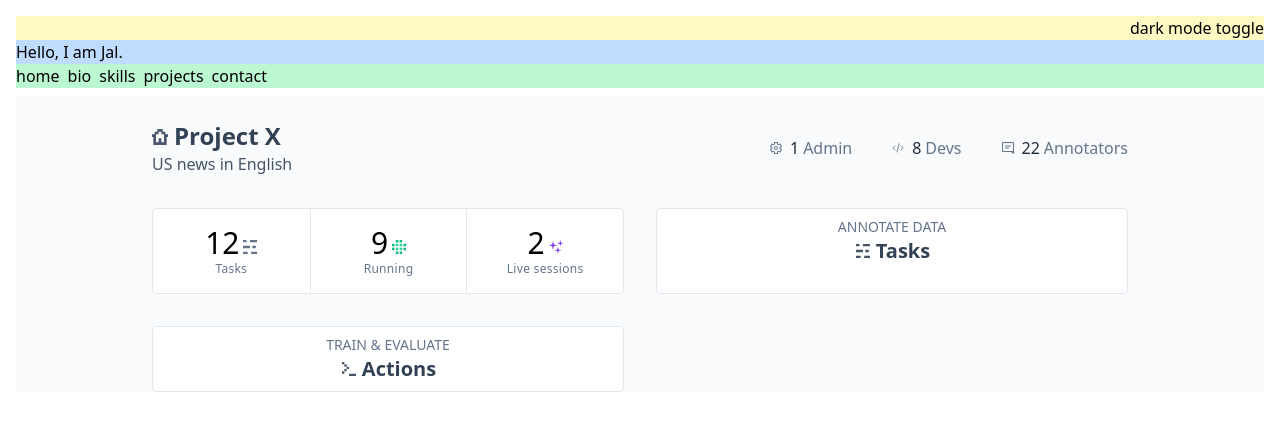
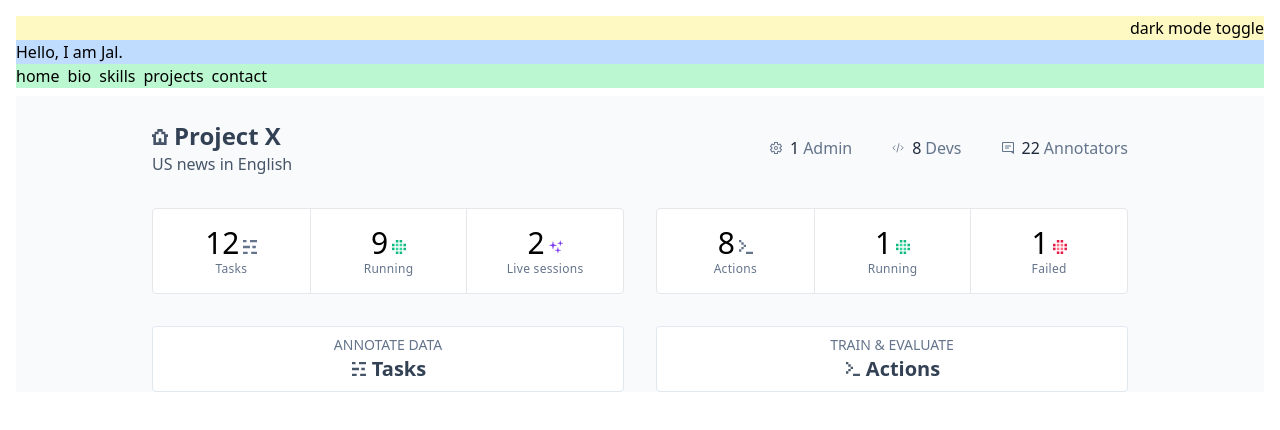
Before and after one commit to jalridley/portfolio, a Nuxt app: page /projects/explosion/dashboard in a window 1280 px wide. Shown: the top 430 px of the page. Built offline with nearby package versions, Linux system fonts and the light colour scheme.

Commit message:
StatsGrid for actions to dashboard

```diff
--- a/pages/projects/explosion/dashboard.vue
+++ b/pages/projects/explosion/dashboard.vue
@@ -46,7 +46,7 @@
       <StatsGrid
         :items="[
           {
-            name: pluralize(3, 'Task'),
+            name: pluralize(12, 'Task'),
             stat: 12,
             icon: IconsTasks,
           },
@@ -69,6 +69,25 @@
         title="Actions"
         :icon="IconsActions"
         is-card-header
+      />
+      <StatsGrid
+        :items="[
+          {
+            name: pluralize(8, 'Action'),
+            stat: 8,
+            icon: IconsActions,
+          },
+          {
+            name: 'Running',
+            stat: 1,
+            icon: IconsStatusActive,
+          },
+          {
+            name: 'Failed',
+            stat: 1,
+            icon: IconsStatusError,
+          },
+        ]"
       />
     </section>
   </main>
```
